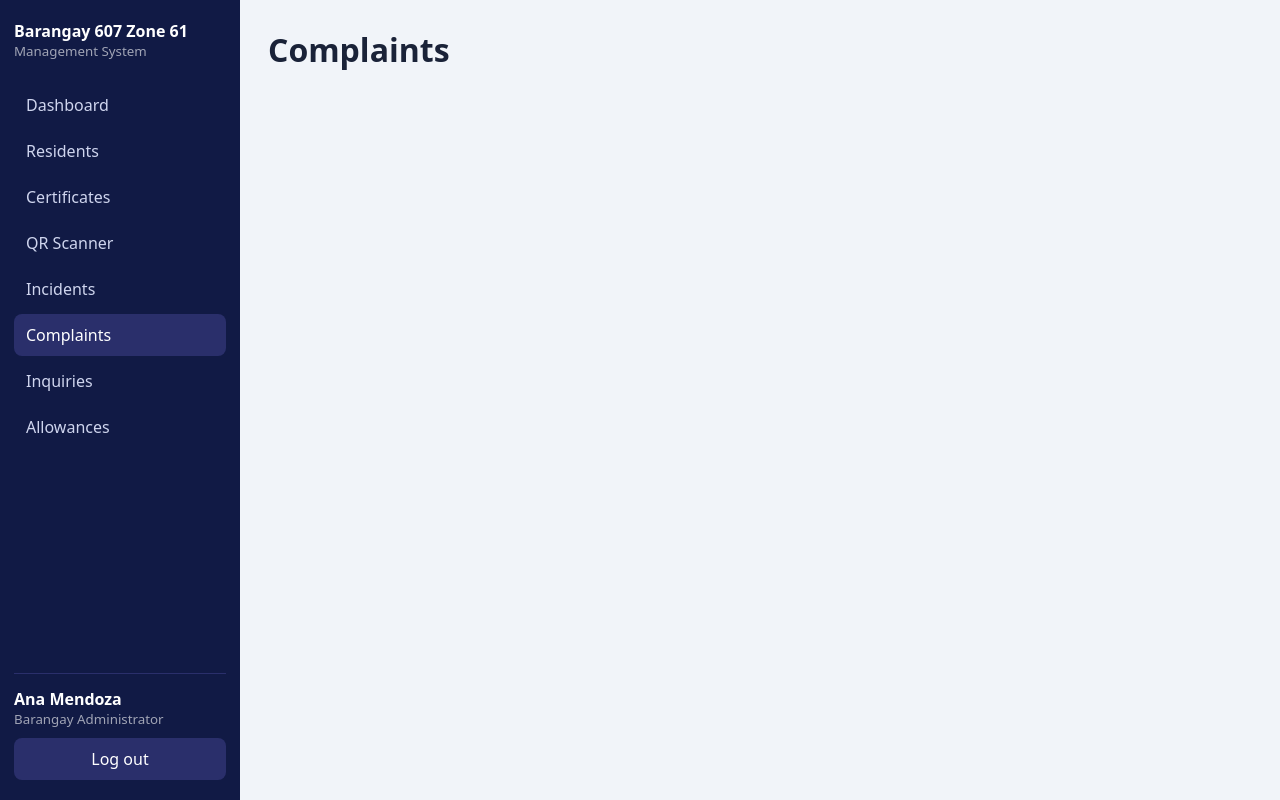
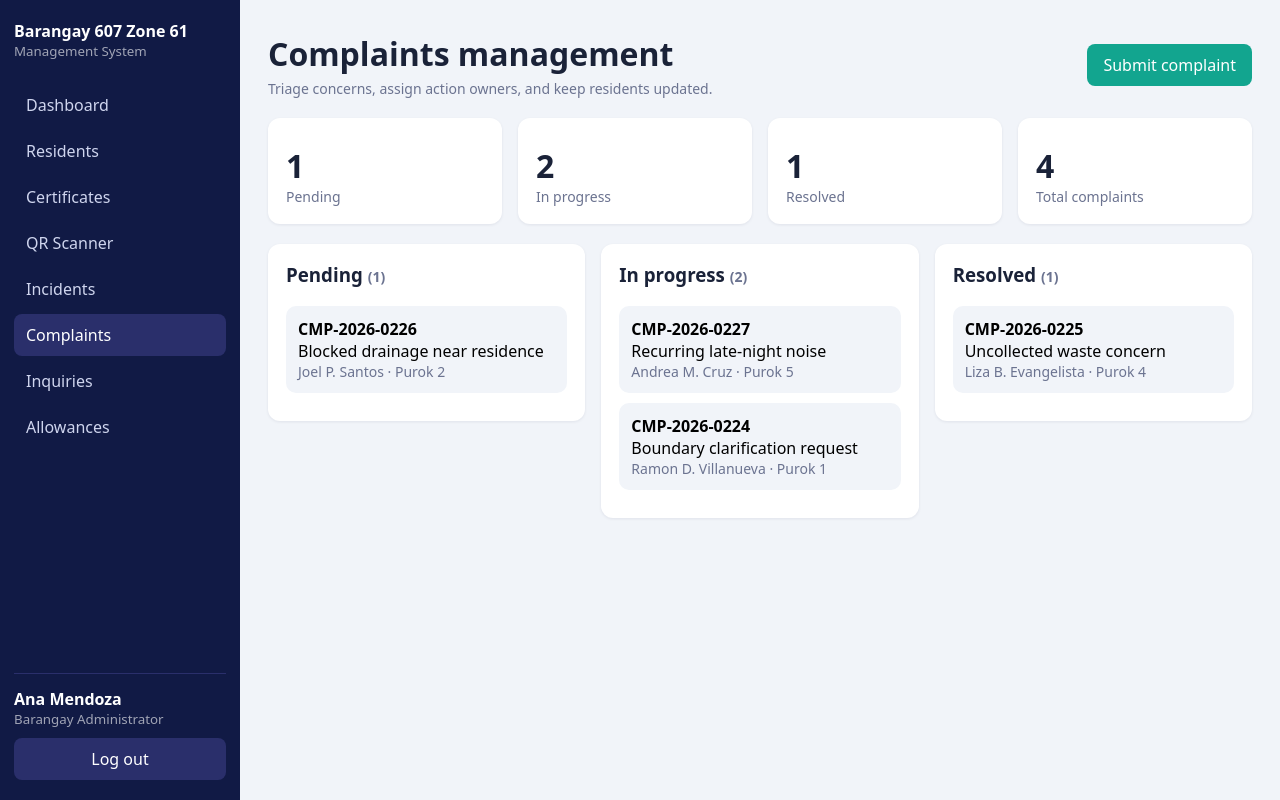
Before and after one commit to mksalinsub-prog/Emtech_Group1_Project, a React (Vite) app in the folder client/: page /complaints in a window 1280 px wide. Built offline with nearby package versions, Linux system fonts and the light colour scheme.

Commit message:
Build complaints board with tracking details, updates and submit form

```diff
--- a/client/src/pages/Complaints.jsx
+++ b/client/src/pages/Complaints.jsx
@@ -1,3 +1,175 @@
+import { useState } from 'react'
+import StatusBadge from '../components/StatusBadge'
+import { residents } from '../data/mock'
+import { complaints as seed } from '../data/cases'
+
+const columns = ['Pending', 'In progress', 'Resolved']
+const blank = { residentId: '', category: 'Public works / drainage', committee: 'Public Works & Sanitation', subject: '', description: '' }
+const now = () => new Date().toLocaleString('en-PH', { month: 'short', day: 'numeric', hour: 'numeric', minute: '2-digit' })
+
 export default function Complaints() {
-  return <h1>Complaints</h1>
+  const [items, setItems] = useState(seed)
+  const [selectedId, setSelectedId] = useState(null)
+  const [showForm, setShowForm] = useState(false)
+  const [form, setForm] = useState(blank)
+  const [note, setNote] = useState('')
+
+  const selected = items.find((c) => c.id === selectedId)
+  const count = (s) => items.filter((c) => c.status === s).length
+
+  function patch(id, changes) {
+    setItems(items.map((c) => (c.id === id ? { ...c, ...changes } : c)))
+  }
+
+  function update(e) {
+    setForm({ ...form, [e.target.name]: e.target.value })
+  }
+
+  function submit(e) {
+    e.preventDefault()
+    const person = residents.find((r) => r.id === form.residentId)
+    const id = `CMP-2026-${String(228 + items.length - seed.length).padStart(4, '0')}`
+    setItems([{
+      id, subject: form.subject, resident: person.name, purok: person.purok, category: form.category,
+      committee: form.committee, status: 'Pending', description: form.description,
+      updates: [{ text: 'Complaint received', time: now() }],
+    }, ...items])
+    setShowForm(false)
+    setForm(blank)
+    setSelectedId(id)
+  }
+
+  function addUpdate(e) {
+    e.preventDefault()
+    if (!note.trim()) return
+    patch(selected.id, {
+      status: selected.status === 'Pending' ? 'In progress' : selected.status,
+      updates: [...selected.updates, { text: note.trim(), time: now() }],
+    })
+    setNote('')
+  }
+
+  function resolve() {
+    patch(selected.id, { status: 'Resolved', updates: [...selected.updates, { text: 'Marked as resolved', time: now() }] })
+  }
+
+  if (showForm) {
+    return (
+      <form onSubmit={submit}>
+        <div className="page-head">
+          <div>
+            <h1>Submit complaint</h1>
+            <p className="muted">Record a resident concern and route it to the responsible committee.</p>
+          </div>
+        </div>
+        <section className="card">
+          <div className="form-grid">
+            <label>Resident
+              <select name="residentId" value={form.residentId} onChange={update} required>
+                <option value="">Select resident</option>
+                {residents.map((r) => <option key={r.id} value={r.id}>{r.name} ({r.id})</option>)}
+              </select>
+            </label>
+            <label>Category
+              <select name="category" value={form.category} onChange={update}>
+                <option>Public works / drainage</option><option>Peace and order</option><option>Land and boundary</option><option>Sanitation</option><option>Other</option>
+              </select>
+            </label>
+            <label>Committee
+              <select name="committee" value={form.committee} onChange={update}>
+                <option>Public Works & Sanitation</option><option>Peace and Order Committee</option><option>Lupong Tagapamayapa</option><option>Health & Social Services</option>
+              </select>
+            </label>
+            <label style={{ gridColumn: '1 / -1' }}>Subject<input name="subject" value={form.subject} onChange={update} required /></label>
+            <label style={{ gridColumn: '1 / -1' }}>Description<textarea name="description" value={form.description} onChange={update} required /></label>
+          </div>
+          <div className="notice">Privacy reminder: include only information needed to resolve the complaint.</div>
+          <div className="btn-row">
+            <button type="button" className="btn ghost" onClick={() => setShowForm(false)}>Cancel</button>
+            <button className="btn" type="submit">Submit complaint</button>
+          </div>
+        </section>
+      </form>
+    )
+  }
+
+  if (selected) {
+    return (
+      <div>
+        <button className="link-btn" onClick={() => setSelectedId(null)}>&larr; Back to complaints</button>
+        <div className="page-head">
+          <div>
+            <h1>Complaint {selected.id}</h1>
+            <p className="muted">{selected.subject}</p>
+          </div>
+          <StatusBadge status={selected.status} />
+        </div>
+        <div className="scan-grid">
+          <div className="stack">
+            <section className="card">
+              <h3>{selected.subject}</h3>
+              <p>{selected.description}</p>
+              <span className="badge">{selected.category}</span>
+            </section>
+            <section className="card">
+              <h3>Tracking updates</h3>
+              {selected.updates.map((u) => (
+                <div className="timeline-item" key={u.time + u.text}>
+                  <strong>{u.text}</strong>
+                  <div className="muted">{u.time}</div>
+                </div>
+              ))}
+              {selected.status !== 'Resolved' && (
+                <form className="add-update" onSubmit={addUpdate}>
+                  <input value={note} onChange={(e) => setNote(e.target.value)} placeholder="Add an update..." />
+                  <button className="btn" type="submit">Add update</button>
+                </form>
+              )}
+            </section>
+          </div>
+          <section className="card">
+            <h3>{selected.resident}</h3>
+            <p className="muted">Purok {selected.purok}</p>
+            <div className="muted">Committee</div>
+            <strong>{selected.committee}</strong>
+            {selected.status !== 'Resolved' && (
+              <div className="btn-row"><button className="btn" onClick={resolve}>Mark as resolved</button></div>
+            )}
+          </section>
+        </div>
+      </div>
+    )
+  }
+
+  return (
+    <div>
+      <div className="page-head">
+        <div>
+          <h1>Complaints management</h1>
+          <p className="muted">Triage concerns, assign action owners, and keep residents updated.</p>
+        </div>
+        <button className="btn" onClick={() => setShowForm(true)}>Submit complaint</button>
+      </div>
+      <div className="stat-grid">
+        {columns.map((c) => (
+          <div className="card stat" key={c}><div className="stat-value">{count(c)}</div><div className="muted">{c}</div></div>
+        ))}
+        <div className="card stat"><div className="stat-value">{items.length}</div><div className="muted">Total complaints</div></div>
+      </div>
+      <div className="board">
+        {columns.map((col) => (
+          <section className="card" key={col}>
+            <h3>{col} <span className="muted">({count(col)})</span></h3>
+            {items.filter((c) => c.status === col).map((c) => (
+              <button className="case-card" key={c.id} onClick={() => setSelectedId(c.id)}>
+                <strong>{c.id}</strong>
+                <div>{c.subject}</div>
+                <div className="muted">{c.resident} &middot; Purok {c.purok}</div>
+              </button>
+            ))}
+          </section>
+        ))}
+      </div>
+    </div>
+  )
 }
```
